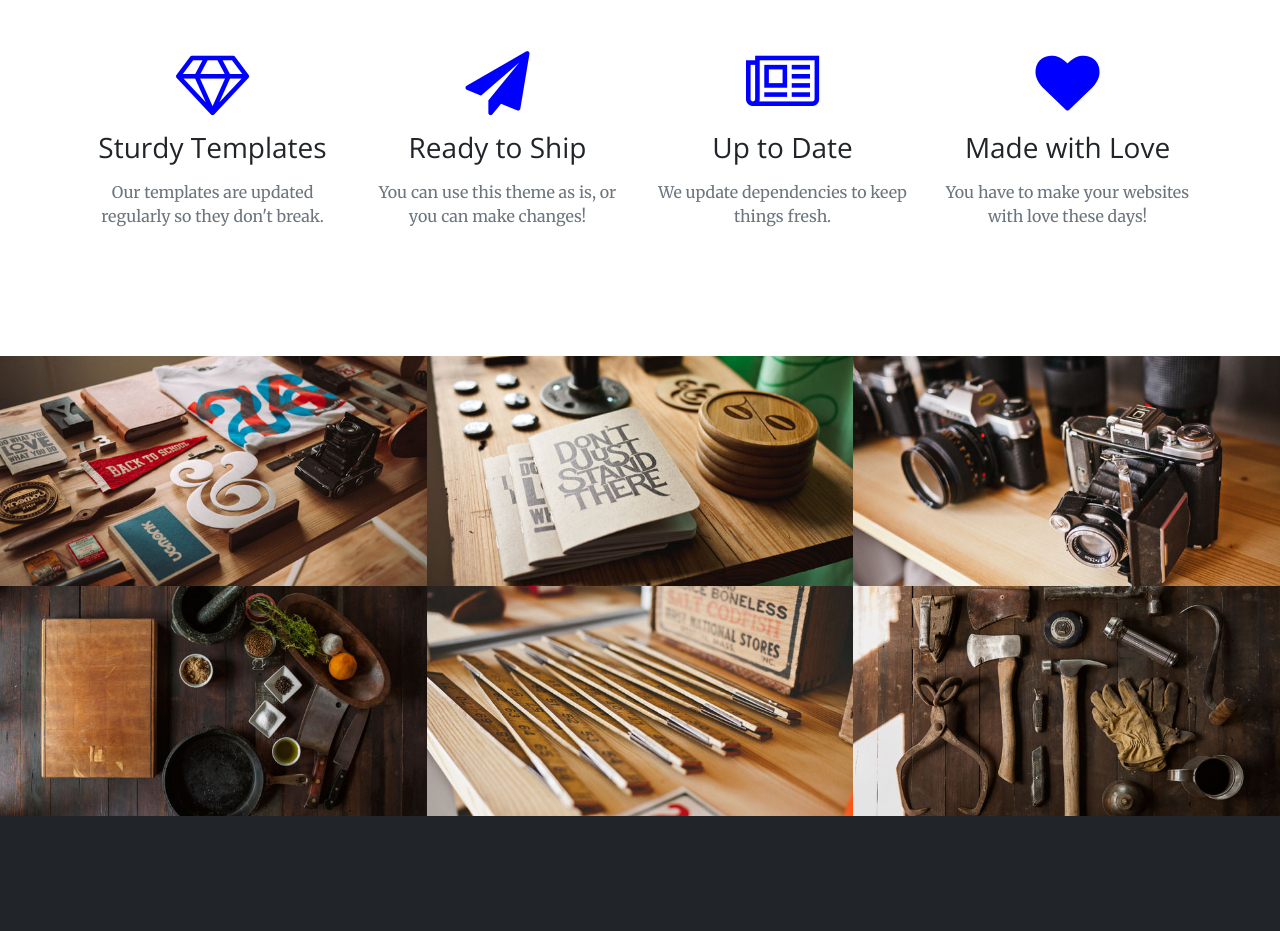
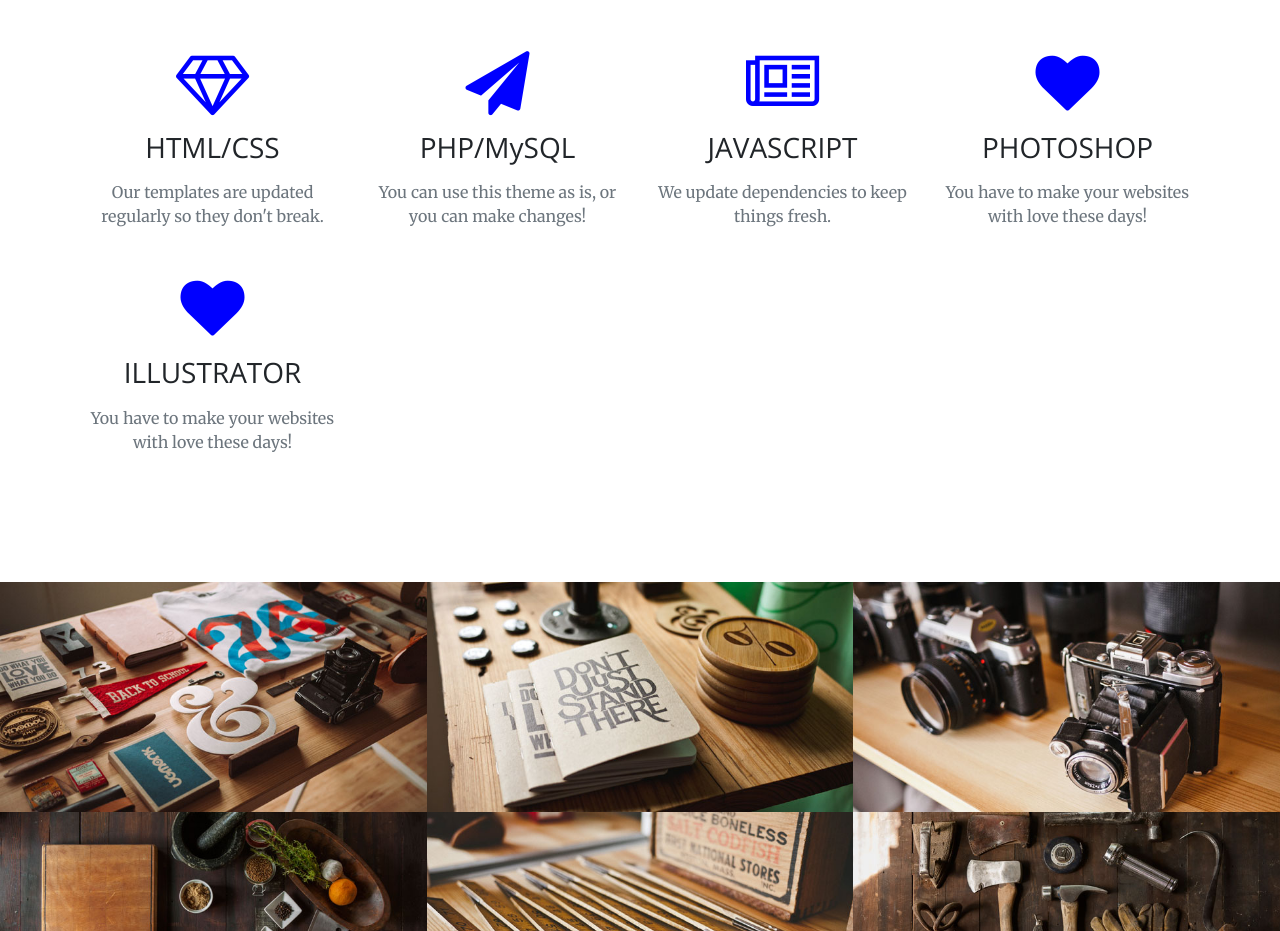
Before and after one commit to rubenmalka/PortfolioRubenMalka, a website: page index.html in a window 1280 px wide. Shown: the part 1512-2443 px from the top of the page. Drawn offline with nearby package versions, Linux system fonts and the light colour scheme.

Commit message:
COMPETENCES

```diff
--- a/index.html
+++ b/index.html
@@ -99,8 +99,6 @@ Pour en savoir plus, clique ici !</p>
 
 
 
-
-
             <hr class="my-4">
           </div>
         </div>
@@ -110,28 +108,35 @@ Pour en savoir plus, clique ici !</p>
           <div class="col-lg-3 col-md-6 text-center">
             <div class="service-box mt-5 mx-auto">
               <i class="fa fa-4x fa-diamond text-primary mb-3 sr-icons"></i>
-              <h3 class="mb-3">Sturdy Templates</h3>
+              <h3 class="mb-3">HTML/CSS</h3>
               <p class="text-muted mb-0">Our templates are updated regularly so they don't break.</p>
             </div>
           </div>
           <div class="col-lg-3 col-md-6 text-center">
             <div class="service-box mt-5 mx-auto">
               <i class="fa fa-4x fa-paper-plane text-primary mb-3 sr-icons"></i>
-              <h3 class="mb-3">Ready to Ship</h3>
+              <h3 class="mb-3">PHP/MySQL</h3>
               <p class="text-muted mb-0">You can use this theme as is, or you can make changes!</p>
             </div>
           </div>
           <div class="col-lg-3 col-md-6 text-center">
             <div class="service-box mt-5 mx-auto">
               <i class="fa fa-4x fa-newspaper-o text-primary mb-3 sr-icons"></i>
-              <h3 class="mb-3">Up to Date</h3>
+              <h3 class="mb-3">JAVASCRIPT</h3>
               <p class="text-muted mb-0">We update dependencies to keep things fresh.</p>
             </div>
           </div>
           <div class="col-lg-3 col-md-6 text-center">
             <div class="service-box mt-5 mx-auto">
               <i class="fa fa-4x fa-heart text-primary mb-3 sr-icons"></i>
-              <h3 class="mb-3">Made with Love</h3>
+              <h3 class="mb-3">PHOTOSHOP</h3>
+              <p class="text-muted mb-0">You have to make your websites with love these days!</p>
+            </div>
+          </div>
+          <div class="col-lg-3 col-md-6 text-center">
+            <div class="service-box mt-5 mx-auto">
+              <i class="fa fa-4x fa-heart text-primary mb-3 sr-icons"></i>
+              <h3 class="mb-3">ILLUSTRATOR</h3>
               <p class="text-muted mb-0">You have to make your websites with love these days!</p>
             </div>
           </div>
```
